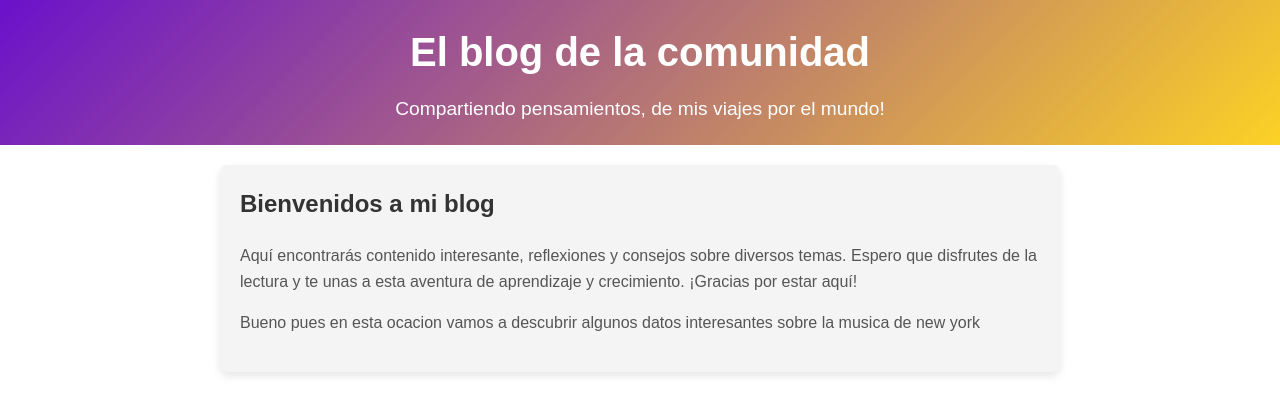
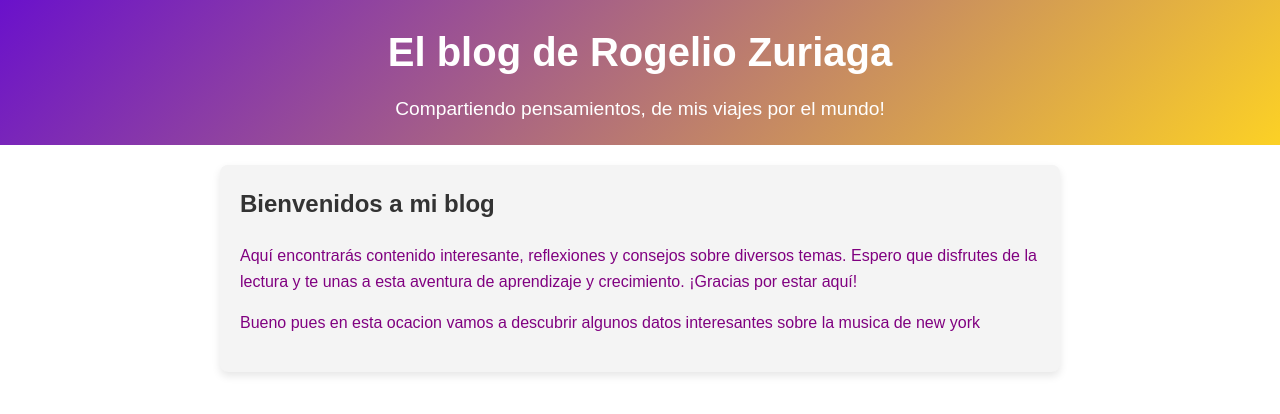
Before and after one commit to RogelioZu/mi_blog, a plain HTML site: page index.html in a window 1280 px wide. Drawn offline with Linux system fonts and the light colour scheme.

Commit message:
cambios en la cabesera y cambio de color del parrafo a morado

```diff
--- a/index.html
+++ b/index.html
@@ -8,7 +8,7 @@
 </head>
 <body>
     <header>
-        <h1>El blog de la comunidad</h1>
+        <h1>El blog de Rogelio Zuriaga</h1>
         <p>Compartiendo pensamientos, de mis viajes por el mundo!</p>
     </header>
 
--- a/styles.css
+++ b/styles.css
@@ -31,5 +31,5 @@ header p {
     color: #333;
 }
 .intro p {
-    color: #555;
+    color: purple;
 }
```
